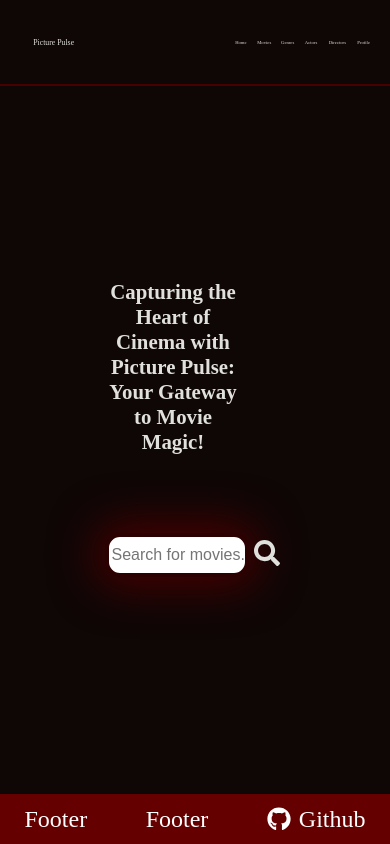
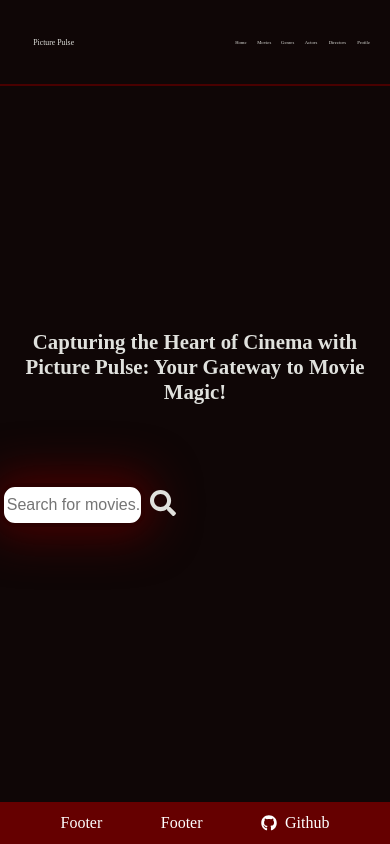
Before and after one commit to BrendanMcGaw/movie_database, a React (Create React App) app: page / in a window 390 px wide. Built offline with nearby package versions, Linux system fonts and the light colour scheme; a web font is replaced by a local one.

Commit message:
- Added responsiveness to homepage by utilizing a line break instead of limiting the homepageText to a particular width.

```diff
--- a/src/Components/Footer/FooterStyle.tsx
+++ b/src/Components/Footer/FooterStyle.tsx
@@ -5,7 +5,7 @@ export const StyledFooter = styled.footer`
     bottom: 0;
     background-color: #650000;
     color: white;
-    height: 50px;
+    height: 5vh;
     width: 100vw;
     display: flex;
     flex-direction: row;
@@ -13,7 +13,7 @@ export const StyledFooter = styled.footer`
     gap: 15vw;
     justify-content: center;
     align-items: center;
-    font-size: 1.5rem;
+    font-size: 1srem;
 
     a {
         text-decoration: none;
--- a/src/Components/HomePage.tsx
+++ b/src/Components/HomePage.tsx
@@ -6,8 +6,8 @@ export const HomePage = () => {
     return (
         <div className="homepageContainer">
             <h3 className="homepageText">
-                Capturing the Heart of Cinema with Picture Pulse: Your Gateway
-                to Movie Magic!
+                Capturing the Heart of Cinema with <br />
+                Picture Pulse: Your Gateway to Movie Magic!
             </h3>
             {/* TODO: functionality to go to Link of moviePage related to title of the movie, where the id matches an id that is present in the database. */}
             <Search />
--- a/src/Styles/Home.css
+++ b/src/Styles/Home.css
@@ -11,5 +11,4 @@
 .homepageText {
     text-align: center;
     margin-bottom: 50px;
-    width: 35vw;
 }
```
